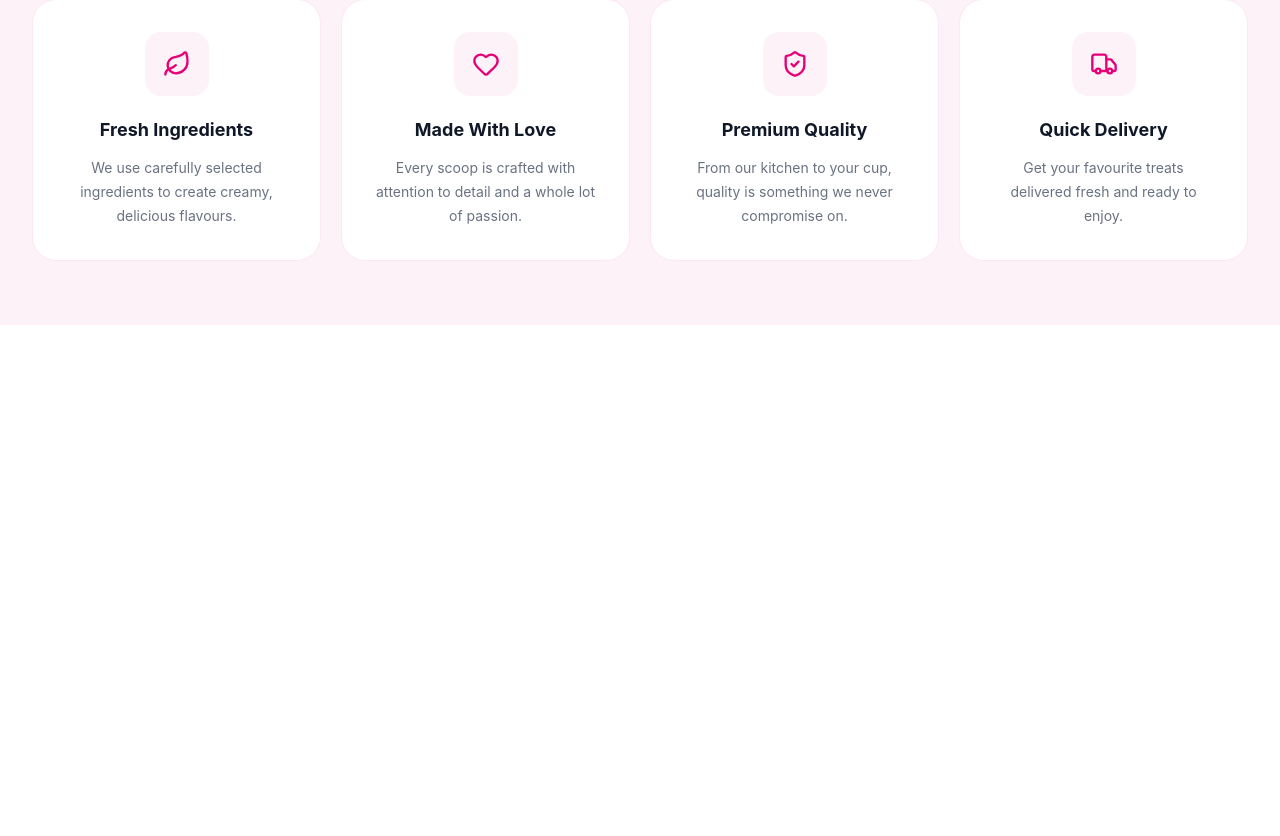
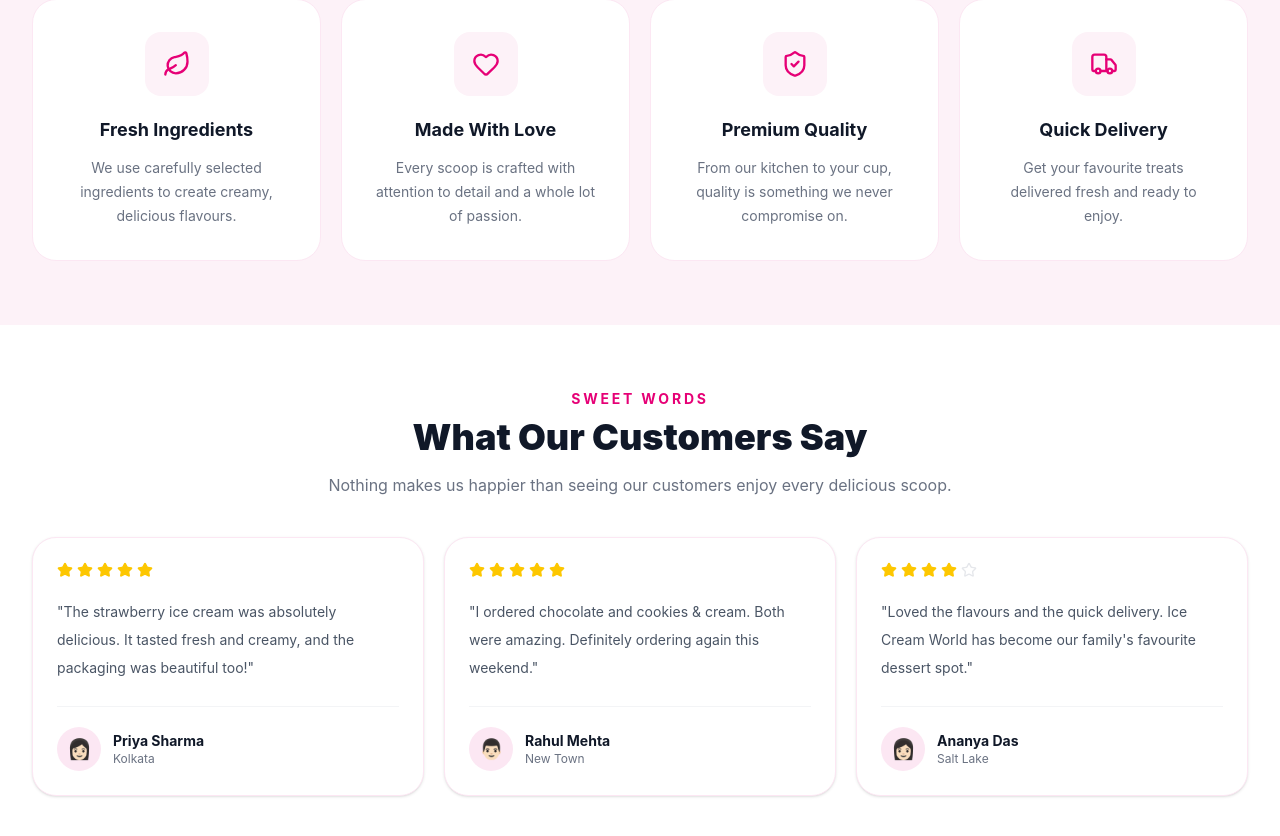
Before and after one commit to sidsng-dev/ice-cream-world, a React (Vite) app in the folder client/: page / in a window 1280 px wide. Shown: the part 2796-3632 px from the top of the page. Before the commit the page ends 3121 px from the top, so only its background shows below. Built offline with nearby package versions, Linux system fonts and the light colour scheme.

Commit message:
add customer testimonials section

```diff
--- a/client/src/App.tsx
+++ b/client/src/App.tsx
@@ -5,6 +5,7 @@ import Categories from "./components/home/Categories";
 import FeaturedProducts from "./components/home/FeaturedProducts";
 import SpecialOffer from "./components/home/SpecialOffer";
 import WhyChooseUs from "./components/home/WhyChooseUs";
+import Testimonials from "./components/home/Testimonials";
 
 function App() {
   return (
@@ -18,6 +19,7 @@ function App() {
         <FeaturedProducts />
         <SpecialOffer />
         <WhyChooseUs />
+        <Testimonials />
       </main>
     </div>
   );
--- /dev/null
+++ b/client/src/components/home/TestimonialCard.tsx
@@ -0,0 +1,62 @@
+import { Star } from "lucide-react";
+
+interface TestimonialCardProps {
+  name: string;
+  location: string;
+  review: string;
+  rating: number;
+  avatar: string;
+}
+
+const TestimonialCard = ({
+  name,
+  location,
+  review,
+  rating,
+  avatar,
+}: TestimonialCardProps) => {
+  return (
+    <article className="rounded-3xl border border-pink-100 bg-white p-6 shadow-sm transition-all duration-300 hover:-translate-y-1 hover:shadow-lg">
+
+      {/* Rating */}
+      <div className="flex gap-1">
+        {Array.from({ length: 5 }).map((_, index) => (
+          <Star
+            key={index}
+            size={16}
+            className={
+              index < rating
+                ? "fill-yellow-400 text-yellow-400"
+                : "text-gray-200"
+            }
+          />
+        ))}
+      </div>
+
+      {/* Review */}
+      <p className="mt-5 text-sm leading-7 text-gray-600">
+        "{review}"
+      </p>
+
+      {/* Customer */}
+      <div className="mt-6 flex items-center gap-3 border-t border-gray-100 pt-5">
+        <div className="flex h-11 w-11 items-center justify-center rounded-full bg-pink-100 text-xl">
+          {avatar}
+        </div>
+
+        <div>
+          <h3 className="text-sm font-bold text-gray-900">
+            {name}
+          </h3>
+
+          <p className="text-xs text-gray-500">
+            {location}
+          </p>
+        </div>
+      </div>
+
+    </article>
+  );
+};
+
+export default TestimonialCard;
--- a/client/src/components/home/Testimonials.tsx
+++ b/client/src/components/home/Testimonials.tsx
@@ -0,0 +1,75 @@
+import TestimonialCard from "./TestimonialCard";
+
+const testimonials = [
+  {
+    id: 1,
+    name: "Priya Sharma",
+    location: "Kolkata",
+    review:
+      "The strawberry ice cream was absolutely delicious. It tasted fresh and creamy, and the packaging was beautiful too!",
+    rating: 5,
+    avatar: "👩🏻",
+  },
+  {
+    id: 2,
+    name: "Rahul Mehta",
+    location: "New Town",
+    review:
+      "I ordered chocolate and cookies & cream. Both were amazing. Definitely ordering again this weekend.",
+    rating: 5,
+    avatar: "👨🏻",
+  },
+  {
+    id: 3,
+    name: "Ananya Das",
+    location: "Salt Lake",
+    review:
+      "Loved the flavours and the quick delivery. Ice Cream World has become our family's favourite dessert spot.",
+    rating: 4,
+    avatar: "👩🏻",
+  },
+];
+
+const Testimonials = () => {
+  return (
+    <section className="bg-white px-5 py-16 sm:px-8 lg:px-8">
+      <div className="mx-auto max-w-7xl">
+
+        {/* Heading */}
+        <div className="mx-auto max-w-2xl text-center">
+
+          <p className="text-sm font-bold uppercase tracking-[0.2em] text-pink-600">
+            Sweet words
+          </p>
+
+          <h2 className="mt-2 text-3xl font-black text-gray-900 sm:text-4xl">
+            What Our Customers Say
+          </h2>
+
+          <p className="mt-4 text-sm leading-6 text-gray-500 sm:text-base">
+            Nothing makes us happier than seeing our customers
+            enjoy every delicious scoop.
+          </p>
+
+        </div>
+
+        {/* Testimonials */}
+        <div className="mt-10 grid gap-5 md:grid-cols-2 lg:grid-cols-3">
+          {testimonials.map((testimonial) => (
+            <TestimonialCard
+              key={testimonial.id}
+              name={testimonial.name}
+              location={testimonial.location}
+              review={testimonial.review}
+              rating={testimonial.rating}
+              avatar={testimonial.avatar}
+            />
+          ))}
+        </div>
+
+      </div>
+    </section>
+  );
+};
+
+export default Testimonials;
```
